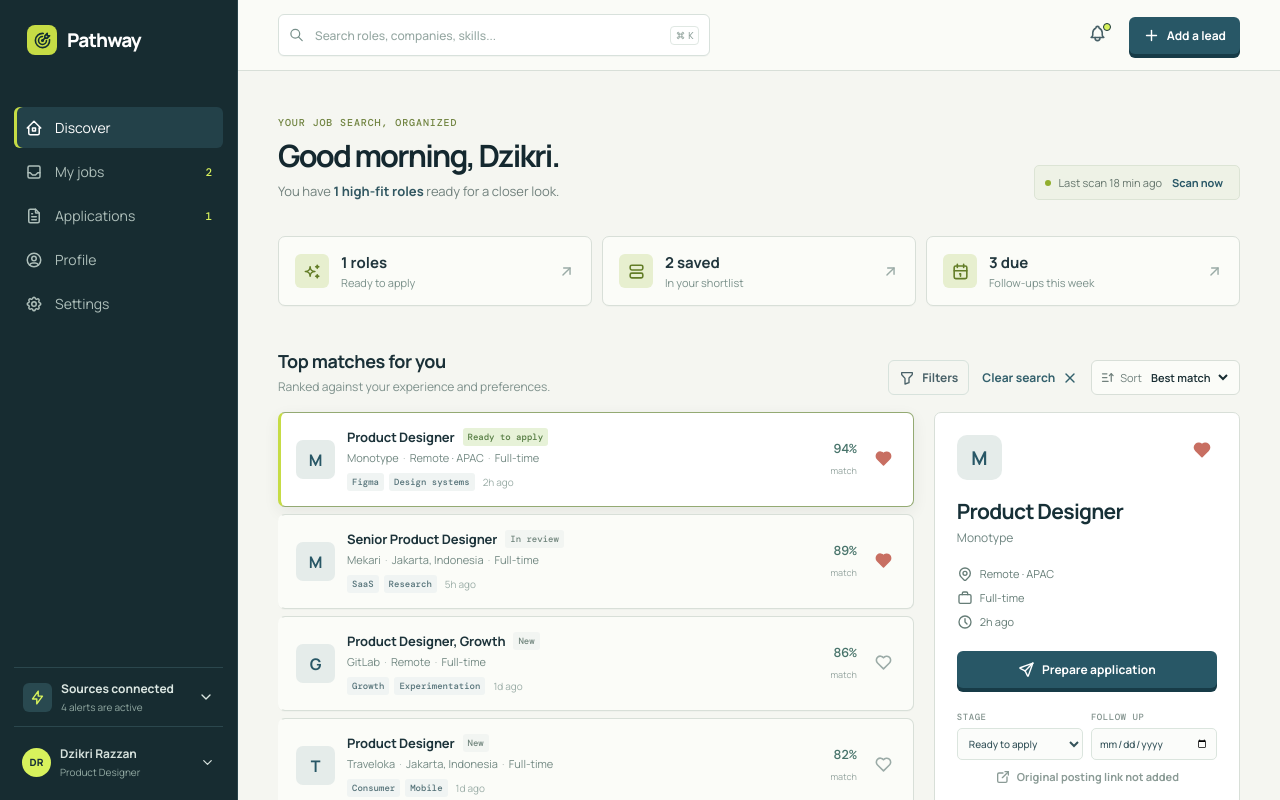
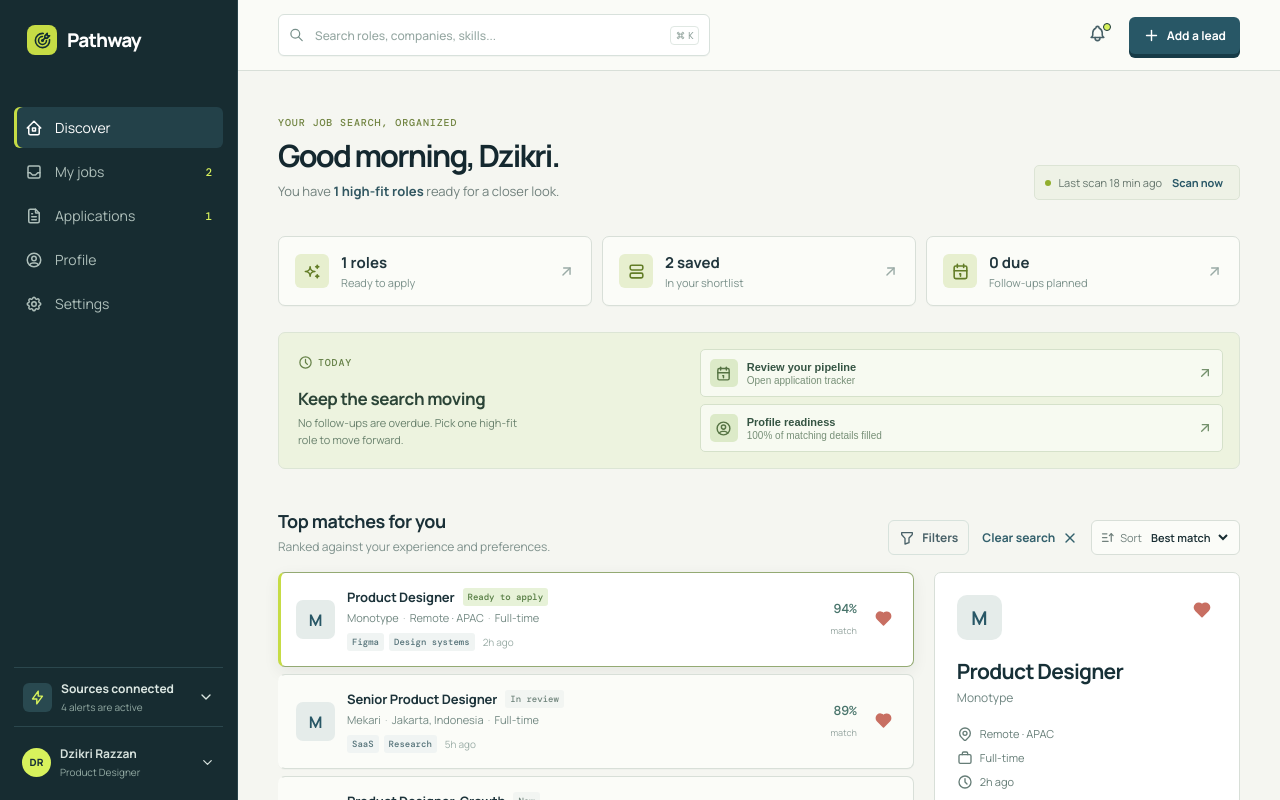
Before and after one commit to dzikrirazzan/job-finder, a React (Vite) app: page / in a window 1280 px wide. Shown: the top 800 px of the page. Built offline with nearby package versions, Linux system fonts and the light colour scheme.

Commit message:
feat: add daily job search focus panel

```diff
--- a/src/App.jsx
+++ b/src/App.jsx
@@ -184,7 +184,11 @@
     });
   }, [jobs, query, activeFilters, sortBy]);
   const saved = jobs.filter((j) => j.saved).length,
-    ready = jobs.filter((j) => j.status === "Ready to apply").length;
+    ready = jobs.filter((j) => j.status === "Ready to apply").length,
+    followUps = jobs.filter((j) => j.followUp).length,
+    dueJobs = jobs.filter((j) => j.followUp && new Date(`${j.followUp}T23:59:59`) <= new Date());
+  const profileFields = [profile.name, profile.role, profile.location, profile.about, profile.resume, profile.portfolio];
+  const profileCompletion = Math.round((profileFields.filter(Boolean).length / profileFields.length) * 100);
   useEffect(() => store("pathway-settings", settings), [settings]);
   const toggleSave = (id) => setJobs((a) => a.map((j) => (j.id === id ? { ...j, saved: !j.saved } : j)));
   const updateJob = (id, changes) => setJobs((a) => a.map((j) => (j.id === id ? { ...j, ...changes } : j)));
@@ -325,7 +329,26 @@
             <section className="stats">
               <Stat icon={IconSparkles} number={`${ready} roles`} label="Ready to apply" />
               <Stat icon={IconLayoutList} number={`${saved} saved`} label="In your shortlist" />
-              <Stat icon={IconCalendar} number="3 due" label="Follow-ups this week" />
+              <Stat icon={IconCalendar} number={`${followUps} due`} label="Follow-ups planned" />
+            </section>
+            <section className="focus-panel">
+              <div className="focus-intro">
+                <span className="focus-kicker"><IconClock size={15} /> Today</span>
+                <h2>Keep the search moving</h2>
+                <p>{dueJobs.length ? `${dueJobs.length} follow-up${dueJobs.length > 1 ? "s" : ""} need your attention.` : "No follow-ups are overdue. Pick one high-fit role to move forward."}</p>
+              </div>
+              <div className="focus-actions">
+                <button onClick={() => setPage("Applications")}>
+                  <span className="focus-icon"><IconCalendar size={17} /></span>
+                  <span><strong>{dueJobs.length ? dueJobs[0].company : "Review your pipeline"}</strong><small>{dueJobs.length ? dueJobs[0].title : "Open application tracker"}</small></span>
+                  <IconArrowUpRight size={16} />
+                </button>
+                <button onClick={() => setPage("Profile")}>
+                  <span className="focus-icon"><IconUserCircle size={17} /></span>
+                  <span><strong>Profile readiness</strong><small>{profileCompletion}% of matching details filled</small></span>
+                  <IconArrowUpRight size={16} />
+                </button>
+              </div>
             </section>
             <section className="section-header">
               <div>
--- a/src/index.css
+++ b/src/index.css
@@ -1501,11 +1501,96 @@
   padding: 4px 0;
   font-size: 10px;
 }
+.focus-panel {
+  display: grid;
+  grid-template-columns: .85fr 1.15fr;
+  gap: 18px;
+  margin: -17px 0 40px;
+  padding: 16px;
+  border: 1px solid #dce5d5;
+  border-radius: 7px;
+  background: #edf3df;
+}
+.focus-intro {
+  padding: 4px 3px;
+}
+.focus-kicker {
+  display: inline-flex;
+  align-items: center;
+  gap: 5px;
+  color: #668148;
+  font: 500 10px "DM Mono";
+  text-transform: uppercase;
+  letter-spacing: .08em;
+}
+.focus-intro h2 {
+  margin: 12px 0 5px;
+  color: #2b4437;
+  font-size: 17px;
+  letter-spacing: -.4px;
+}
+.focus-intro p {
+  max-width: 34ch;
+  margin: 0;
+  color: #68806c;
+  font-size: 11px;
+  line-height: 1.5;
+}
+.focus-actions {
+  display: grid;
+  gap: 7px;
+}
+.focus-actions button {
+  display: flex;
+  align-items: center;
+  gap: 9px;
+  width: 100%;
+  padding: 9px;
+  border: 1px solid #d5e1ca;
+  border-radius: 5px;
+  background: rgba(255, 255, 255, .58);
+  color: #355443;
+  text-align: left;
+  cursor: pointer;
+}
+.focus-actions button:hover {
+  background: #fff;
+  border-color: #9fb584;
+  transform: translateY(-1px);
+}
+.focus-icon {
+  display: grid;
+  place-items: center;
+  width: 28px;
+  height: 28px;
+  border-radius: 5px;
+  background: #dceac8;
+  color: #557343;
+}
+.focus-actions button > span:nth-child(2) {
+  flex: 1;
+}
+.focus-actions strong,
+.focus-actions small {
+  display: block;
+}
+.focus-actions strong {
+  font-size: 11px;
+}
+.focus-actions small {
+  margin-top: 2px;
+  color: #789078;
+  font-size: 10px;
+}
+.focus-actions button > svg {
+  color: #75916d;
+}
 @media (max-width: 640px) {
   .sort-control span { display: none; }
   .sort-control { padding: 7px; }
   .backup-actions { flex-direction: column; }
   .inline-fields { grid-template-columns: 1fr; }
+  .focus-panel { grid-template-columns: 1fr; margin: -2px 0 28px; }
 }
 
 /* Visual system: an editorial workbench for a focused job search. */
```
